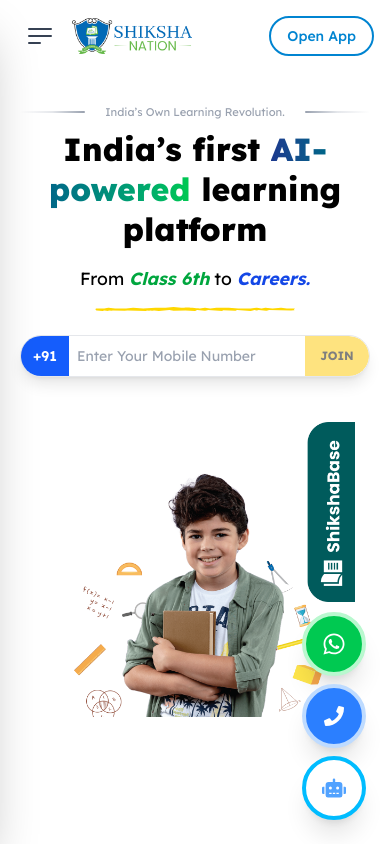
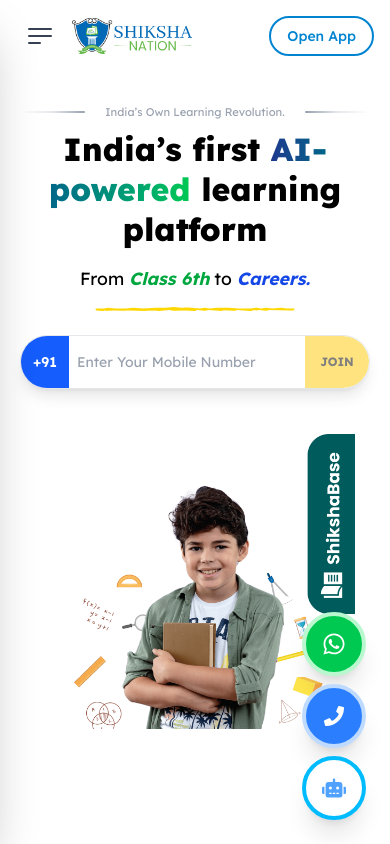
Before and after one commit to shikshanationdev/web, a Next.js app: page / in a window 390 px wide. Shown: the top 844 px of the page. Built offline with nearby package versions, Linux system fonts and the light colour scheme.

Commit message:
Enhance Hero component by adjusting padding for mobile number input and join button for improved usability

```diff
--- a/src/components/HomePageSections/Hero.tsx
+++ b/src/components/HomePageSections/Hero.tsx
@@ -116,7 +116,7 @@ const Hero = () => {
             <div className="md:hidden flex justify-center mb-8">
               <div className="flex items-stretch bg-white rounded-full shadow-lg overflow-hidden w-full max-w-sm sm:max-w-md border border-gray-200">
                 {/* Country Code */}
-                <div className="bg-blue-600 text-white px-3 sm:px-4 flex items-center justify-center font-semibold text-sm sm:text-base flex-shrink-0 py-2.5 sm:py-3">
+                <div className="bg-blue-600 text-white px-3 sm:px-4 flex items-center justify-center font-semibold text-sm sm:text-base flex-shrink-0 py-4 sm:py-3">
                   +91
                 </div>
 
@@ -131,13 +131,13 @@ const Hero = () => {
                       setMobileNumber(value);
                     }
                   }}
-                  className="flex-[2] sm:flex-[2.5] px-2 sm:px-3 py-2.5 sm:py-3 text-gray-700 placeholder-gray-400 outline-none border-none text-sm sm:text-base min-w-0"
+                  className="flex-[2] sm:flex-[2.5] px-2 sm:px-3 py-4 sm:py-3 text-gray-700 placeholder-gray-400 outline-none border-none text-sm sm:text-base min-w-0"
                   maxLength={10}
                 />
 
                 {/* Join Button */}
                 <button
-                  className="bg-yellow-400 hover:bg-yellow-500 text-black font-bold py-2.5 sm:py-3 transition-colors duration-200 disabled:opacity-50 disabled:cursor-not-allowed text-xs sm:text-sm whitespace-nowrap flex-shrink-0 rounded-r-full w-16 sm:w-24 flex items-center justify-center"
+                  className="bg-yellow-400 hover:bg-yellow-500 text-black font-bold py-4 sm:py-3 transition-colors duration-200 disabled:opacity-50 disabled:cursor-not-allowed text-xs sm:text-sm whitespace-nowrap flex-shrink-0 rounded-r-full w-16 sm:w-24 flex items-center justify-center"
                   disabled={mobileNumber.length !== 10 || isLoading}
                   onClick={handleJoinSubmit}
                 >
```
